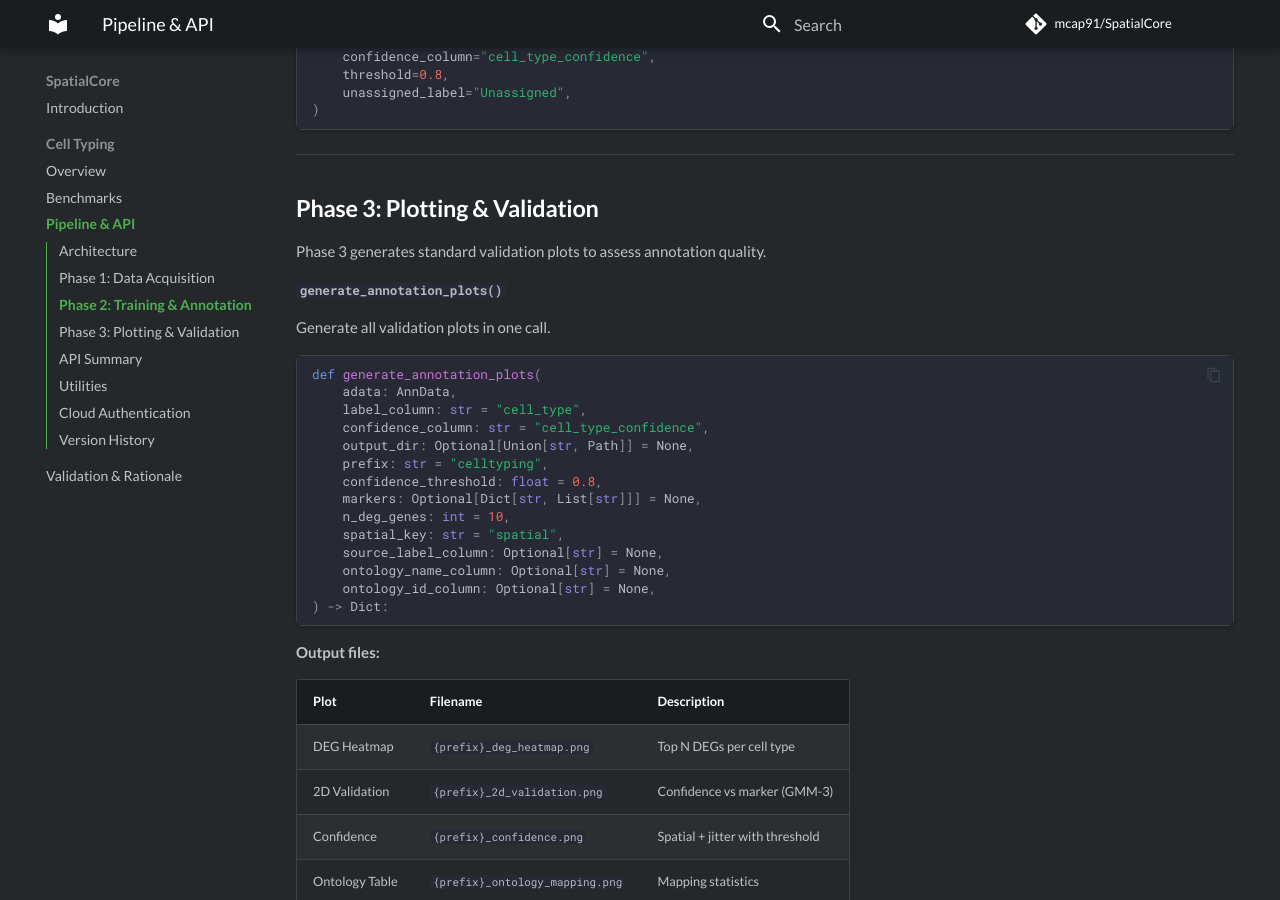
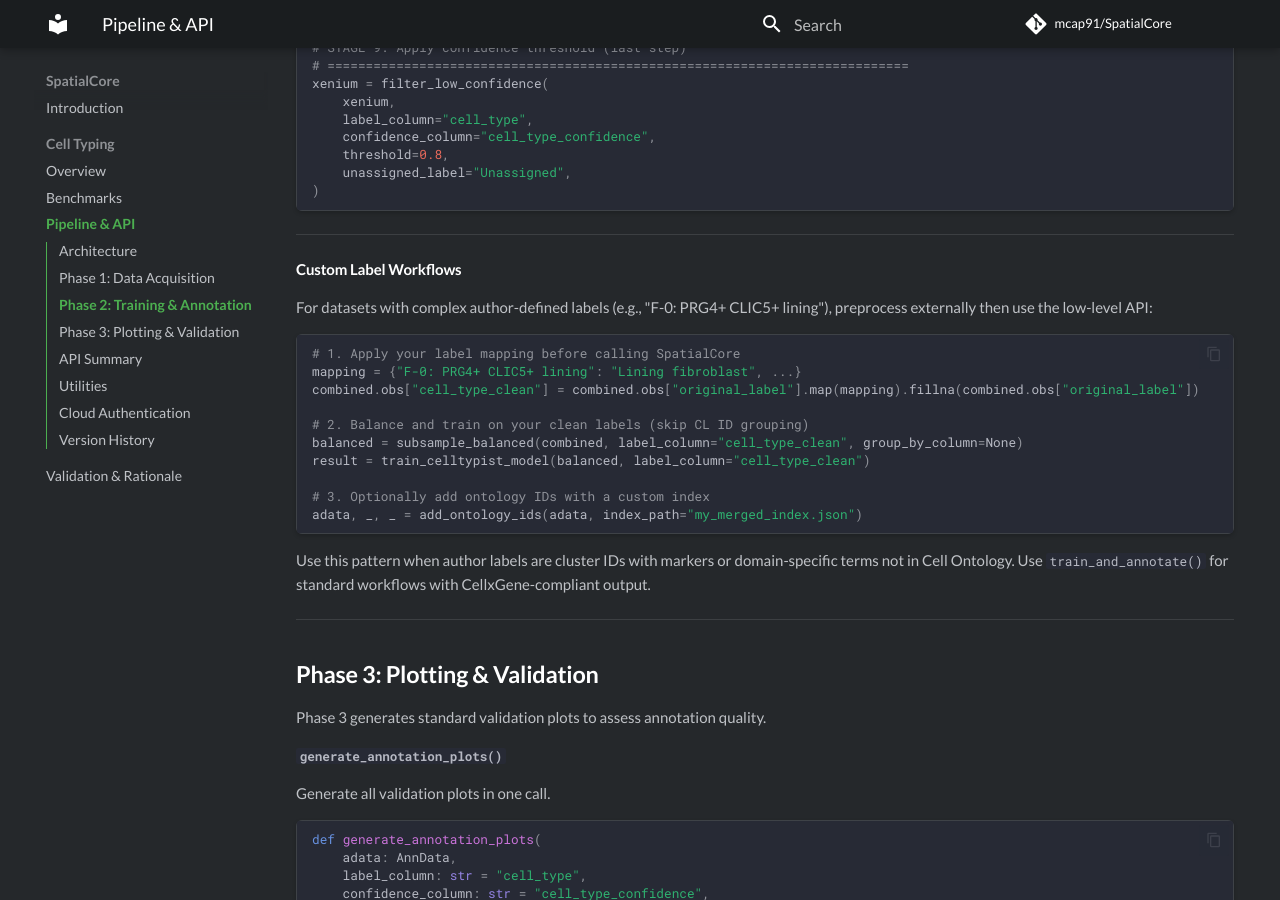
Before and after one commit to mcap91/SpatialCore, an MkDocs documentation site: the page built from docs/celltyping/api.md, in a window 1280 px wide and 900 px high, scrolled down 14740 px. Built offline with MkDocs 1.6.1 and Material for MkDocs 9.7.7, drawn with Linux system fonts in a browser that asks for light colours; comment, search, counter and statistics services are not loaded; some of the changed text lies outside the part shown.

Commit message:
Publish from dev: core, annotation, plotting, data, celltyping (2026-01-20 15:24)

````diff
--- a/docs/celltyping/api.md
+++ b/docs/celltyping/api.md
@@ -147,6 +147,7 @@ def train_and_annotate(
     balance_strategy: Literal["proportional", "equal"] = "proportional",
     max_cells_per_type: int = 10000,
     max_cells_per_ref: int = 100000,
+    target_proportions: Optional[Union[Dict[str, float], str, Path]] = None,
     confidence_threshold: float = 0.8,
     model_output: Optional[Union[str, Path]] = None,
     plot_output: Optional[Union[str, Path]] = None,
@@ -167,6 +168,7 @@ def train_and_annotate(
 | `balance_strategy` | `str` | `"proportional"` | Source balancing strategy |
 | `max_cells_per_type` | `int` | `10000` | Max cells per type after balancing |
 | `max_cells_per_ref` | `int` | `100000` | Max cells to load per reference |
+| `target_proportions` | `Dict` / `Path` | `None` | Expected proportions for FACS/enriched cell types |
 | `confidence_threshold` | `float` | `0.8` | Below this → "Unassigned" |
 | `model_output` | `Path` | `None` | Save model to this path |
 | `plot_output` | `Path` | `None` | Save plots to this directory |
@@ -214,6 +216,7 @@ class TrainingConfig:
     balance_strategy: Literal["proportional", "equal"] = "proportional"
     max_cells_per_type: int = 10000
     max_cells_per_ref: int = 100000
+    target_proportions: Optional[Union[Dict[str, float], str, Path]] = None
     confidence_threshold: float = 0.8
     add_ontology: bool = True
     generate_plots: bool = True
@@ -675,6 +678,27 @@ xenium = filter_low_confidence(
     unassigned_label="Unassigned",
 )
 ```
+
+---
+
+#### Custom Label Workflows
+
+For datasets with complex author-defined labels (e.g., "F-0: PRG4+ CLIC5+ lining"), preprocess externally then use the low-level API:
+
+```python
+# 1. Apply your label mapping before calling SpatialCore
+mapping = {"F-0: PRG4+ CLIC5+ lining": "Lining fibroblast", ...}
+combined.obs["cell_type_clean"] = combined.obs["original_label"].map(mapping).fillna(combined.obs["original_label"])
+
+# 2. Balance and train on your clean labels (skip CL ID grouping)
+balanced = subsample_balanced(combined, label_column="cell_type_clean", group_by_column=None)
+result = train_celltypist_model(balanced, label_column="cell_type_clean")
+
+# 3. Optionally add ontology IDs with a custom index
+adata, _, _ = add_ontology_ids(adata, index_path="my_merged_index.json")
+```
+
+Use this pattern when author labels are cluster IDs with markers or domain-specific terms not in Cell Ontology. Use `train_and_annotate()` for standard workflows with CellxGene-compliant output.
 
 ---
 
--- a/pyproject.toml
+++ b/pyproject.toml
@@ -4,7 +4,7 @@ build-backend = "setuptools.build_meta"
 
 [project]
 name = "spatialcore"
-version = "0.1.12"
+version = "0.1.13"
 description = "Standardized spatial statistics tools for computational biology"
 readme = "README.md"
 license = "Apache-2.0"
--- a/src/spatialcore/__init__.py
+++ b/src/spatialcore/__init__.py
@@ -5,7 +5,7 @@ A thin, robust wrapper around standard libraries to ensure Python and R users
 get the exact same result for the same biological question.
 """
 
-__version__ = "0.1.12"
+__version__ = "0.1.13"
 
 # Track which modules are available in this installation
 _available_modules: list[str] = []
````
Also changed, not shown: 1 other file.
